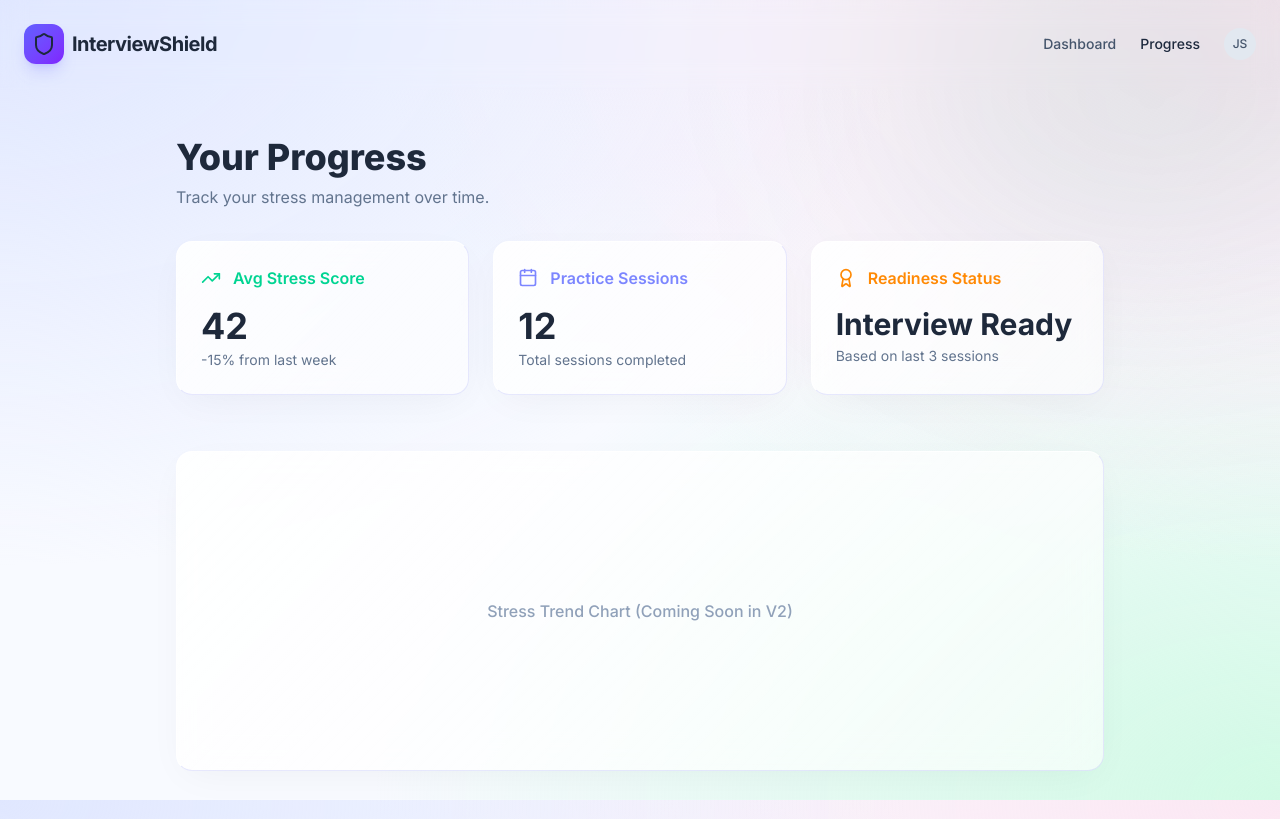
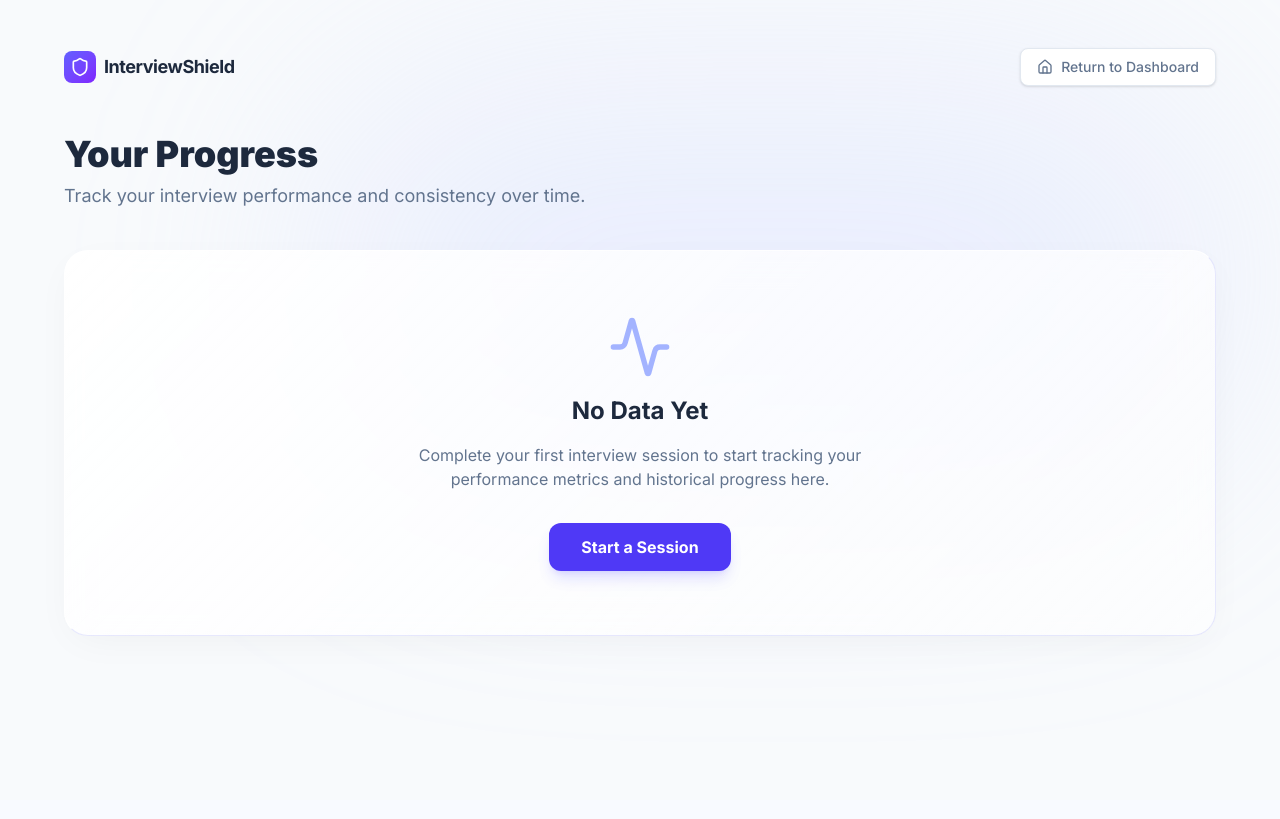
Before and after one commit to shwetasharma0407/interview_shield, a Next.js app in the folder app/: page /progress in a window 1280 px wide. Built offline with nearby package versions, Linux system fonts and the light colour scheme.

Commit message:
Real World V3.0

```diff
--- a/app/src/app/progress/page.tsx
+++ b/app/src/app/progress/page.tsx
@@ -1,79 +1,153 @@
 "use client";
 
 import { motion } from "framer-motion";
-import { Shield, TrendingUp, Calendar, Award } from "lucide-react";
+import { Shield, Home, TrendingUp, Calendar, Clock, Activity } from "lucide-react";
 import Link from "next/link";
+import { LineChart, Line, XAxis, YAxis, CartesianGrid, Tooltip, ResponsiveContainer } from 'recharts';
+import { useInterviewStore } from "@/store/useInterviewStore";
+import { useEffect, useState } from "react";
 
 export default function ProgressPage() {
+  const { history } = useInterviewStore();
+  const [mounted, setMounted] = useState(false);
+
+  useEffect(() => {
+    setMounted(true);
+  }, []);
+
+  // Format data for chart
+  const chartData = [...history].reverse().map((record, index) => ({
+    name: `Session ${index + 1}`,
+    score: record.overallScore,
+    wpm: record.averageWpm,
+    date: new Date(record.date).toLocaleDateString(),
+  }));
+
+  const totalInterviews = history.length;
+  const avgWpm = history.length > 0 ? Math.round(history.reduce((acc, curr) => acc + curr.averageWpm, 0) / history.length) : 0;
+  const avgScore = history.length > 0 ? Math.round(history.reduce((acc, curr) => acc + curr.overallScore, 0) / history.length) : 0;
+
+  if (!mounted) return null; // Avoid hydration errors due to persist middleware
+
   return (
-    <main className="flex-1 flex flex-col relative min-h-screen overflow-hidden">
-      {/* Background elements */}
-      <div className="absolute top-[-10%] right-[-10%] w-[40%] h-[40%] bg-emerald-600/10 rounded-full blur-[120px] pointer-events-none" />
+    <main className="flex-1 flex flex-col relative min-h-screen bg-slate-50 text-slate-800 overflow-x-hidden p-6 md:p-12">
+      <div className="absolute top-0 left-0 w-full h-full overflow-hidden pointer-events-none z-0">
+        <div className="absolute top-[10%] left-[60%] -translate-x-1/2 w-[70%] h-[50%] bg-indigo-200/30 rounded-full blur-[120px]" />
+      </div>
 
-      {/* Header */}
-      <header className="w-full p-6 flex justify-between items-center z-10 border-b border-white/5 /80 backdrop-blur-md">
-        <Link href="/" className="flex items-center gap-2">
-          <div className="w-10 h-10 rounded-xl bg-gradient-to-br from-indigo-500 to-violet-600 flex items-center justify-center shadow-lg shadow-indigo-500/20">
-            <Shield className="w-6 h-6 text-slate-800" />
+      <header className="w-full flex justify-between items-center z-10 mb-12 max-w-6xl mx-auto">
+        <Link href="/" className="flex items-center gap-2 hover:opacity-80 transition-opacity">
+          <div className="w-8 h-8 rounded-lg bg-gradient-to-br from-indigo-500 to-violet-600 flex items-center justify-center">
+            <Shield className="w-5 h-5 text-white" />
           </div>
-          <span className="text-xl font-bold tracking-tight">InterviewShield</span>
+          <span className="text-lg font-bold tracking-tight">InterviewShield</span>
         </Link>
-        <nav className="flex items-center gap-6 text-sm font-medium text-slate-600">
-          <Link href="/" className="hover:text-slate-800 transition-colors">Dashboard</Link>
-          <Link href="/progress" className="text-slate-800 hover:text-slate-800 transition-colors">Progress</Link>
-          <div className="w-8 h-8 rounded-full bg-slate-200 flex items-center justify-center cursor-pointer hover:bg-slate-300 transition-colors">
-            <span className="text-xs">JS</span>
-          </div>
-        </nav>
+        <Link
+          href="/"
+          className="flex items-center gap-2 text-sm text-slate-500 hover:text-slate-800 transition-colors bg-white px-4 py-2 rounded-lg border border-slate-200 shadow-sm font-medium"
+        >
+          <Home className="w-4 h-4" />
+          Return to Dashboard
+        </Link>
       </header>
 
-      {/* Main Content */}
-      <div className="flex-1 max-w-5xl w-full mx-auto p-6 md:p-12 z-10">
-        <motion.div
-          initial={{ opacity: 0, y: 20 }}
-          animate={{ opacity: 1, y: 0 }}
-          className="flex flex-col gap-8"
-        >
-          <div>
-            <h1 className="text-4xl font-extrabold mb-2">Your Progress</h1>
-            <p className="text-slate-500">Track your stress management over time.</p>
+      <div className="flex-1 w-full max-w-6xl mx-auto z-10 flex flex-col gap-10 pb-20">
+
+        <div>
+          <h1 className="text-4xl font-black mb-2 text-slate-800">Your Progress</h1>
+          <p className="text-slate-500 text-lg">Track your interview performance and consistency over time.</p>
+        </div>
+
+        {history.length === 0 ? (
+          <div className="glass-card bg-white rounded-3xl p-16 text-center border border-slate-200 shadow-sm flex flex-col items-center gap-4">
+            <Activity className="w-16 h-16 text-indigo-300" />
+            <h2 className="text-2xl font-bold text-slate-800">No Data Yet</h2>
+            <p className="text-slate-500 max-w-md">Complete your first interview session to start tracking your performance metrics and historical progress here.</p>
+            <Link href="/setup" className="mt-4 px-8 py-3 bg-indigo-600 text-white font-bold rounded-xl hover:bg-indigo-700 transition-colors shadow-lg shadow-indigo-500/20">
+              Start a Session
+            </Link>
           </div>
+        ) : (
+          <>
+            <div className="grid grid-cols-1 md:grid-cols-3 gap-6">
+              <div className="glass-card bg-white rounded-2xl p-6 border border-slate-200 shadow-sm flex items-center gap-6">
+                <div className="w-14 h-14 rounded-full bg-indigo-50 flex items-center justify-center shrink-0">
+                  <Calendar className="w-6 h-6 text-indigo-600" />
+                </div>
+                <div>
+                  <div className="text-3xl font-black text-slate-800">{totalInterviews}</div>
+                  <div className="text-sm font-bold text-slate-400 uppercase tracking-wider">Total Interviews</div>
+                </div>
+              </div>
 
-          <div className="grid grid-cols-1 md:grid-cols-3 gap-6">
-            <div className="glass-card rounded-2xl p-6 border border-slate-200">
-              <div className="flex items-center gap-3 mb-4 text-emerald-400">
-                <TrendingUp className="w-5 h-5" />
-                <h3 className="font-semibold">Avg Stress Score</h3>
+              <div className="glass-card bg-white rounded-2xl p-6 border border-slate-200 shadow-sm flex items-center gap-6">
+                <div className="w-14 h-14 rounded-full bg-emerald-50 flex items-center justify-center shrink-0">
+                  <TrendingUp className="w-6 h-6 text-emerald-600" />
+                </div>
+                <div>
+                  <div className="text-3xl font-black text-slate-800">{avgScore}/100</div>
+                  <div className="text-sm font-bold text-slate-400 uppercase tracking-wider">Avg Overall Score</div>
+                </div>
               </div>
-              <div className="text-4xl font-bold mb-1">42</div>
-              <p className="text-sm text-slate-500">-15% from last week</p>
+
+              <div className="glass-card bg-white rounded-2xl p-6 border border-slate-200 shadow-sm flex items-center gap-6">
+                <div className="w-14 h-14 rounded-full bg-orange-50 flex items-center justify-center shrink-0">
+                  <Clock className="w-6 h-6 text-orange-600" />
+                </div>
+                <div>
+                  <div className="text-3xl font-black text-slate-800">{avgWpm}</div>
+                  <div className="text-sm font-bold text-slate-400 uppercase tracking-wider">Avg Pacing (WPM)</div>
+                </div>
+              </div>
             </div>
 
-            <div className="glass-card rounded-2xl p-6 border border-slate-200">
-              <div className="flex items-center gap-3 mb-4 text-indigo-400">
-                <Calendar className="w-5 h-5" />
-                <h3 className="font-semibold">Practice Sessions</h3>
+            <div className="glass-card bg-white rounded-3xl p-8 border border-slate-200 shadow-sm">
+              <div className="flex justify-between items-center mb-8">
+                <h3 className="font-bold text-xl text-slate-800">Score Trajectory</h3>
               </div>
-              <div className="text-4xl font-bold mb-1">12</div>
-              <p className="text-sm text-slate-500">Total sessions completed</p>
+              <div className="h-80 w-full">
+                <ResponsiveContainer width="100%" height="100%">
+                  <LineChart data={chartData}>
+                    <CartesianGrid strokeDasharray="3 3" stroke="#f1f5f9" vertical={false} />
+                    <XAxis dataKey="name" stroke="#94a3b8" tickLine={false} axisLine={false} />
+                    <YAxis stroke="#94a3b8" tickLine={false} axisLine={false} domain={[0, 100]} />
+                    <Tooltip cursor={{ fill: '#f8fafc' }} contentStyle={{ borderRadius: '12px', border: 'none', boxShadow: '0 4px 6px -1px rgb(0 0 0 / 0.1)' }} />
+                    <Line type="monotone" dataKey="score" stroke="#6366f1" strokeWidth={4} dot={{r: 6, fill: '#6366f1', strokeWidth: 2, stroke: '#fff'}} activeDot={{r: 8}} />
+                  </LineChart>
+                </ResponsiveContainer>
+              </div>
             </div>
 
-            <div className="glass-card rounded-2xl p-6 border border-slate-200">
-              <div className="flex items-center gap-3 mb-4 text-orange-400">
-                <Award className="w-5 h-5" />
-                <h3 className="font-semibold">Readiness Status</h3>
+            <div className="flex flex-col gap-4">
+              <h3 className="font-bold text-xl text-slate-800">Past Sessions History</h3>
+              <div className="grid grid-cols-1 gap-4">
+                {history.map((record) => (
+                  <div key={record.id} className="bg-white rounded-2xl p-6 border border-slate-200 shadow-sm flex flex-col md:flex-row md:items-center justify-between gap-4">
+                    <div>
+                      <div className="text-sm font-bold text-indigo-500 mb-1">{new Date(record.date).toLocaleDateString()} at {new Date(record.date).toLocaleTimeString([], {hour: '2-digit', minute:'2-digit'})}</div>
+                      <h4 className="text-lg font-bold text-slate-800">{record.role}</h4>
+                      <p className="text-sm text-slate-500">Level: {record.level} • Dominant Emotion: <span className="capitalize">{record.dominantExpression}</span></p>
+                    </div>
+                    <div className="flex gap-6 items-center">
+                      <div className="text-center">
+                        <div className="text-xs font-bold text-slate-400 uppercase">WPM</div>
+                        <div className="text-lg font-bold text-slate-700">{record.averageWpm}</div>
+                      </div>
+                      <div className="text-center">
+                        <div className="text-xs font-bold text-slate-400 uppercase">Fillers</div>
+                        <div className="text-lg font-bold text-slate-700">{record.totalFillerWords}</div>
+                      </div>
+                      <div className="text-center">
+                        <div className="text-xs font-bold text-slate-400 uppercase">Score</div>
+                        <div className="text-2xl font-black text-emerald-500">{record.overallScore}</div>
+                      </div>
+                    </div>
+                  </div>
+                ))}
               </div>
-              <div className="text-3xl font-bold mb-1">Interview Ready</div>
-              <p className="text-sm text-slate-500">Based on last 3 sessions</p>
             </div>
-          </div>
-
-          {/* Placeholder for chart */}
-          <div className="glass-card rounded-2xl p-8 border border-slate-200 h-80 flex items-center justify-center mt-6">
-            <p className="text-slate-400 font-medium">Stress Trend Chart (Coming Soon in V2)</p>
-          </div>
-
-        </motion.div>
+          </>
+        )}
       </div>
     </main>
   );
--- a/app/src/app/session/page.tsx
+++ b/app/src/app/session/page.tsx
@@ -20,12 +20,13 @@ declare global {
 
 export default function SessionPage() {
   const router = useRouter();
-  const { role, questions, currentQuestionIndex, nextQuestion, sessionActive, endSession, updateTranscript, updateMetrics, logExpression } = useInterviewStore();
+  const { role, questions, currentQuestionIndex, nextQuestion, sessionActive, endSession, updateTranscript, updateMetrics, logExpression, saveInterviewToHistory } = useInterviewStore();
 
   const [isRecording, setIsRecording] = useState(false);
   const [stressScore, setStressScore] = useState(25);
   const [showBreathingReset, setShowBreathingReset] = useState(false);
   const [sessionCompleted, setSessionCompleted] = useState(false);
+  const [countdown, setCountdown] = useState(3);
 
   // V2.0 State
   const [liveTranscript, setLiveTranscript] = useState("");
@@ -114,6 +115,34 @@ export default function SessionPage() {
       }
     }
   }, []);
+
+  // Handle 3-2-1 Auto Start Countdown
+  useEffect(() => {
+    if (!sessionActive || sessionCompleted || showBreathingReset) return;
+
+    setCountdown(3);
+    setIsRecording(false);
+
+    // Clear previous transcript states
+    setLiveTranscript("");
+    setLiveWpm(0);
+    setFillerCount(0);
+    setFeedbackToast("");
+    wordCountRef.current = 0;
+
+    const interval = setInterval(() => {
+      setCountdown((prev) => {
+        if (prev <= 1) {
+          clearInterval(interval);
+          setIsRecording(true);
+          return 0;
+        }
+        return prev - 1;
+      });
+    }, 1000);
+
+    return () => clearInterval(interval);
+  }, [currentQuestionIndex, sessionActive, sessionCompleted, showBreathingReset]);
 
   // Real ML Backend Stress Detection Engine & Face Tracking Loop
   useEffect(() => {
@@ -204,17 +233,6 @@ export default function SessionPage() {
     }
   }, [sessionActive, sessionCompleted, router]);
 
-  const toggleRecording = () => {
-    if (!isRecording) {
-      setLiveTranscript("");
-      setLiveWpm(0);
-      setFillerCount(0);
-      wordCountRef.current = 0;
-      setFeedbackToast("");
-    }
-    setIsRecording(!isRecording);
-  };
-
   const handleNextQuestion = () => {
     setIsRecording(false);
 
@@ -231,6 +249,7 @@ export default function SessionPage() {
       nextQuestion();
     } else {
       endSession();
+      saveInterviewToHistory(85); // Pass a calculated score or mock score (e.g. 85)
       setSessionCompleted(true);
       router.push("/debrief");
     }
@@ -239,7 +258,7 @@ export default function SessionPage() {
   const handleBreathingComplete = () => {
     setShowBreathingReset(false);
     setStressScore(40);
-    setIsRecording(true);
+    // Let the auto-start countdown trigger again automatically
   };
 
   if (!currentQuestion) return null;
@@ -259,7 +278,7 @@ export default function SessionPage() {
       <header className="p-6 flex justify-between items-center z-10 border-b border-slate-200 bg-white/60 backdrop-blur-md">
         <Link href="/" className="flex items-center gap-2">
           <Shield className="w-6 h-6 text-indigo-500" />
-          <span className="font-bold text-slate-800">InterviewShield V2.0</span>
+          <span className="font-bold text-slate-800">InterviewShield V3.0</span>
         </Link>
         <div className="flex items-center gap-4">
           <span className="text-sm text-slate-500">Target Role: <span className="text-slate-800 font-medium">{role}</span></span>
@@ -287,9 +306,18 @@ export default function SessionPage() {
             <div className="relative flex-1">
               {!modelsLoaded && (
                 <div className="absolute inset-0 flex items-center justify-center bg-slate-800 text-white z-20">
-                  <p className="animate-pulse">Loading AI Models...</p>
+                  <p className="animate-pulse font-bold text-lg">Loading AI Models...</p>
                 </div>
               )}
+
+              {/* 3-2-1 Auto Start Overlay */}
+              {countdown > 0 && modelsLoaded && !showBreathingReset && (
+                <div className="absolute inset-0 bg-indigo-900/80 backdrop-blur-sm z-30 flex flex-col items-center justify-center">
+                  <span className="text-white text-2xl font-bold mb-4">Auto-Recording Starts In...</span>
+                  <span className="text-white text-9xl font-black animate-pulse drop-shadow-2xl">{countdown}</span>
+                </div>
+              )}
+
               <Webcam
                 ref={webcamRef}
                 audio={false}
@@ -299,34 +327,31 @@ export default function SessionPage() {
 
               {/* Feedback Toast */}
               {feedbackToast && (
-                <div className="absolute top-6 left-1/2 -translate-x-1/2 bg-white/90 backdrop-blur-md px-6 py-2 rounded-full shadow-lg border border-orange-200 text-orange-600 font-bold text-sm flex items-center gap-2 transition-all">
+                <div className="absolute top-6 left-1/2 -translate-x-1/2 bg-white/90 backdrop-blur-md px-6 py-2 rounded-full shadow-lg border border-orange-200 text-orange-600 font-bold text-sm flex items-center gap-2 transition-all z-10">
                   ⚠️ {feedbackToast}
                 </div>
               )}
 
               {/* Expression Badge */}
-              <div className="absolute top-6 right-6 bg-black/50 backdrop-blur-sm px-3 py-1 rounded-full text-white text-xs font-semibold border border-white/20 capitalize">
+              <div className="absolute top-6 right-6 bg-black/50 backdrop-blur-sm px-3 py-1 rounded-full text-white text-xs font-semibold border border-white/20 capitalize z-10">
                 Expression: {currentExpression}
               </div>
             </div>
 
             {/* Live Transcript Subtitles */}
-            <div className="h-24 bg-black/80 p-4 border-t border-white/10 overflow-y-auto">
-              <p className="text-sm text-slate-300 italic">
-                {liveTranscript || (isRecording ? "Listening..." : "Recording paused.")}
+            <div className="h-28 bg-black/80 p-6 border-t border-white/10 overflow-y-auto flex flex-col justify-end">
+              <p className={`text-lg italic font-medium leading-relaxed ${isRecording ? 'text-white' : 'text-slate-400'}`}>
+                {liveTranscript || (isRecording ? "Listening to your answer..." : "Recording paused.")}
               </p>
             </div>
 
-            {/* Recording Controls Overlay */}
-            <div className="absolute bottom-32 left-1/2 -translate-x-1/2 flex items-center gap-4 bg-white/10 backdrop-blur-md px-6 py-3 rounded-full border border-white/20 shadow-2xl">
-              <button
-                onClick={toggleRecording}
-                disabled={!modelsLoaded}
-                className={`w-12 h-12 rounded-full flex items-center justify-center transition-all ${!modelsLoaded ? 'opacity-50 cursor-not-allowed bg-gray-500' : isRecording ? 'bg-red-500 hover:bg-red-600 text-white' : 'bg-indigo-600 text-white hover:bg-indigo-500'}`}
-              >
-                {isRecording ? <Square className="w-5 h-5 fill-current" /> : <Mic className="w-5 h-5" />}
-              </button>
-            </div>
+            {/* Recording Indicator */}
+            {isRecording && countdown === 0 && (
+              <div className="absolute top-6 left-6 flex items-center gap-2 bg-red-500/90 backdrop-blur-md px-4 py-2 rounded-full border border-red-400 shadow-2xl z-10">
+                <div className="w-2 h-2 rounded-full bg-white animate-pulse"></div>
+                <span className="text-white font-bold text-xs tracking-widest uppercase">Recording</span>
+              </div>
+            )}
           </div>
         </div>
 
@@ -370,13 +395,14 @@ export default function SessionPage() {
             <div className="bg-emerald-50/50 p-4 rounded-xl border border-emerald-100">
               <span className="text-xs font-bold text-emerald-500 uppercase tracking-wider block mb-1">AI Coach Status</span>
               <p className="text-sm text-emerald-800 font-medium">
-                {isRecording ? (feedbackToast || "You're doing great. Keep a steady pace.") : "Ready to analyze your answer."}
+                {countdown > 0 ? "Preparing to listen..." : isRecording ? (feedbackToast || "You're doing great. Keep a steady pace.") : "Ready to analyze your answer."}
               </p>
             </div>
 
             <button
               onClick={handleNextQuestion}
-              className="mt-2 w-full py-4 bg-indigo-600 text-white font-bold rounded-xl flex items-center justify-center gap-2 hover:bg-indigo-700 transition-all shadow-md shadow-indigo-500/20 hover:shadow-lg active:scale-95"
+              disabled={countdown > 0}
+              className={`mt-2 w-full py-4 text-white font-bold rounded-xl flex items-center justify-center gap-2 transition-all shadow-md ${countdown > 0 ? 'bg-slate-300 cursor-not-allowed' : 'bg-indigo-600 hover:bg-indigo-700 shadow-indigo-500/20 hover:shadow-lg active:scale-95'}`}
             >
               {currentQuestionIndex < questions.length - 1 ? (
                 <>Next Question <Play className="w-4 h-4 fill-current" /></>
--- a/app/src/store/useInterviewStore.ts
+++ b/app/src/store/useInterviewStore.ts
@@ -1,4 +1,5 @@
 import { create } from 'zustand';
+import { persist } from 'zustand/middleware';
 
 interface Question {
   id: string;
@@ -6,13 +7,16 @@ interface Question {
   type: string;
 }
 
-const mockQuestions: Question[] = [
-  { id: '1', text: 'Tell me about a time you had to handle a difficult situation under pressure.', type: 'Behavioural' },
-  { id: '2', text: 'What is your greatest weakness, and how are you working to overcome it?', type: 'HR' },
-  { id: '3', text: 'Describe a project where you had to lead a team through significant ambiguity.', type: 'Behavioural' },
-  { id: '4', text: 'How do you prioritize tasks when you have multiple tight deadlines?', type: 'HR' },
-  { id: '5', text: 'Tell me about yourself and your journey so far.', type: 'Behavioural' },
-];
+interface InterviewRecord {
+  id: string;
+  date: string;
+  role: string;
+  level: string;
+  overallScore: number;
+  averageWpm: number;
+  totalFillerWords: number;
+  dominantExpression: string;
+}
 
 interface InterviewState {
   role: string;
@@ -27,19 +31,25 @@ interface InterviewState {
   fillerWordsCount: number;
   expressionLog: string[];
 
+  // V3.0 Persistent History
+  history: InterviewRecord[];
+
   setRoleAndLevel: (role: string, level: string) => void;
   startSession: () => void;
   nextQuestion: () => void;
   endSession: () => void;
   resetSession: () => void;
 
-  // V2.0 Actions
+  // Actions
   updateTranscript: (questionId: string, text: string) => void;
   updateMetrics: (wpm: number, fillers: number) => void;
   logExpression: (expression: string) => void;
+  saveInterviewToHistory: (score: number) => void;
 }
 
-export const useInterviewStore = create<InterviewState>((set, get) => ({
+export const useInterviewStore = create<InterviewState>()(
+  persist(
+    (set, get) => ({
       role: "",
       level: "",
       questions: [],
@@ -51,13 +61,14 @@ export const useInterviewStore = create<InterviewState>((set, get) => ({
       fillerWordsCount: 0,
       expressionLog: [],
 
+      history: [],
+
       setRoleAndLevel: (role, level) => {
         set({ role, level });
       },
 
       startSession: () => {
         const { role, level } = get();
-    // Generate simulated questions based on level
         const mockQuestions: Question[] = [
           {
             id: "q1",
@@ -123,10 +134,42 @@ export const useInterviewStore = create<InterviewState>((set, get) => ({
 
       logExpression: (expression) => {
         set((state) => {
-      // Keep only last 100 expressions to avoid memory bloat
           const newLog = [...state.expressionLog, expression];
           if (newLog.length > 100) newLog.shift();
           return { expressionLog: newLog };
         });
+      },
+
+      saveInterviewToHistory: (score) => {
+        const state = get();
+
+        // Calculate dominant expression
+        let dominant = "neutral";
+        if (state.expressionLog.length > 0) {
+          const counts = state.expressionLog.reduce((acc: any, val: string) => {
+            acc[val] = (acc[val] || 0) + 1;
+            return acc;
+          }, {});
+          dominant = Object.keys(counts).reduce((a, b) => counts[a] > counts[b] ? a : b);
         }
-}));
+
+        const newRecord: InterviewRecord = {
+          id: Date.now().toString(),
+          date: new Date().toISOString(),
+          role: state.role || "General Practice",
+          level: state.level || "Any",
+          overallScore: score,
+          averageWpm: state.wpm,
+          totalFillerWords: state.fillerWordsCount,
+          dominantExpression: dominant
+        };
+
+        set((s) => ({ history: [newRecord, ...s.history] }));
+      }
+    }),
+    {
+      name: 'interview-shield-storage',
+      partialize: (state) => ({ history: state.history }), // Only persist history
+    }
+  )
+);
```
Also changed, not shown: app/src/app/setup/page.tsx (+75 -25 lines). Lines whose indentation alone changed are shown as unchanged.
